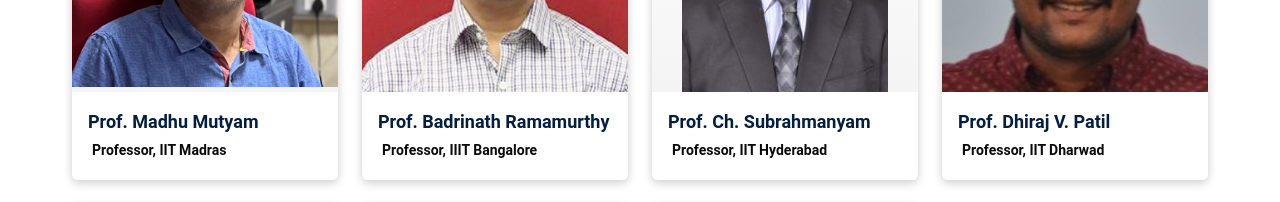
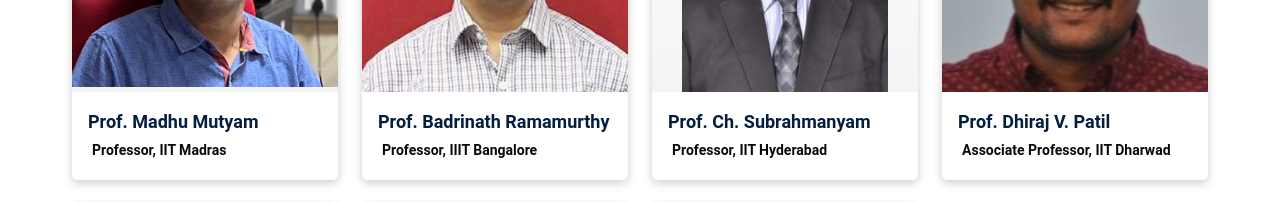
Before and after one commit to Velocity-IIITDWD/iiitdwd.ac.in, a Next.js app: page /senate in a window 1280 px wide. Shown: the part 980-1182 px from the top of the page. Built offline with nearby package versions, Linux system fonts and the light colour scheme.

Commit message:
Updated Designation fo dhiraj_v_patil

```diff
--- a/data/profile/senate.ts
+++ b/data/profile/senate.ts
@@ -30,7 +30,7 @@ export default [
         title: 'Prof. Ch. Subrahmanyam',
       },
       {
-        content: ['Professor, IIT Dharwad'],
+        content: ['Associate Professor, IIT Dharwad'],
         imageURL: '/images/dhiraj_v_patil.png',
         title: 'Prof. Dhiraj V. Patil',
       },
```
